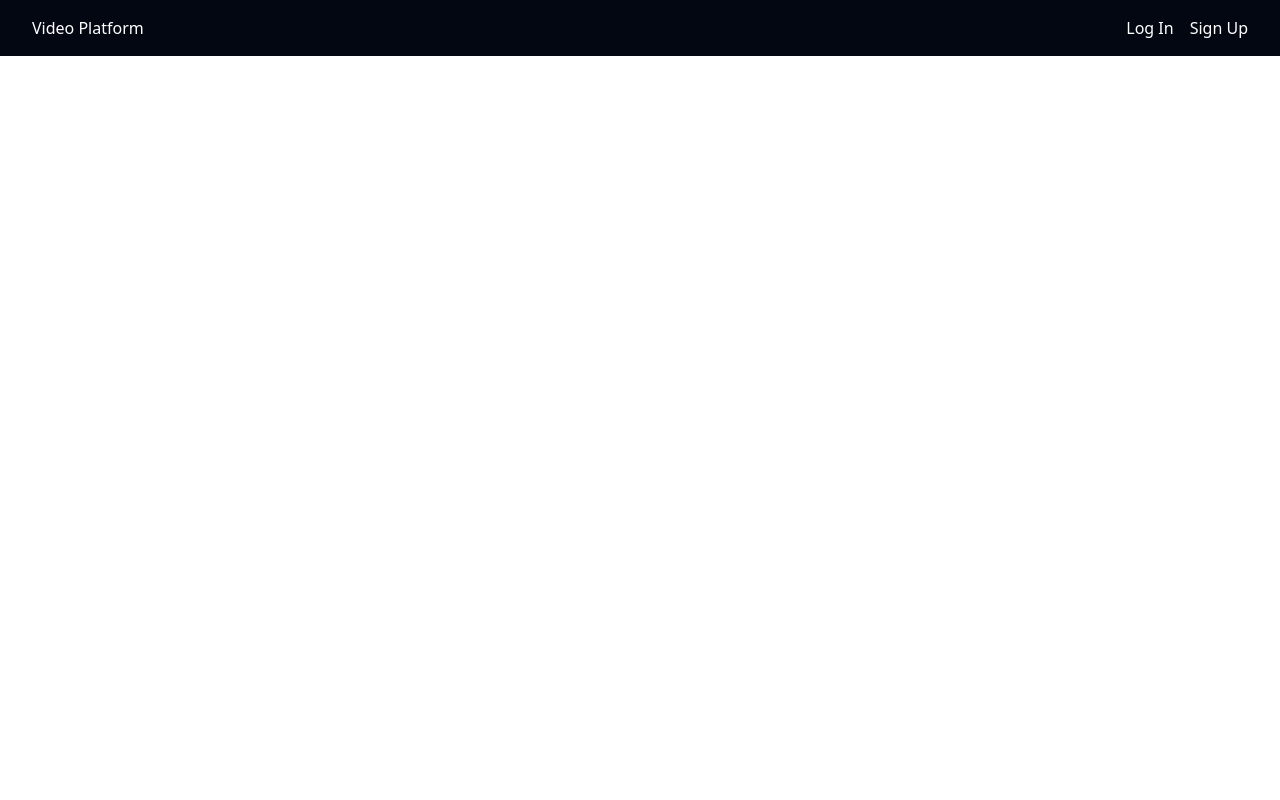
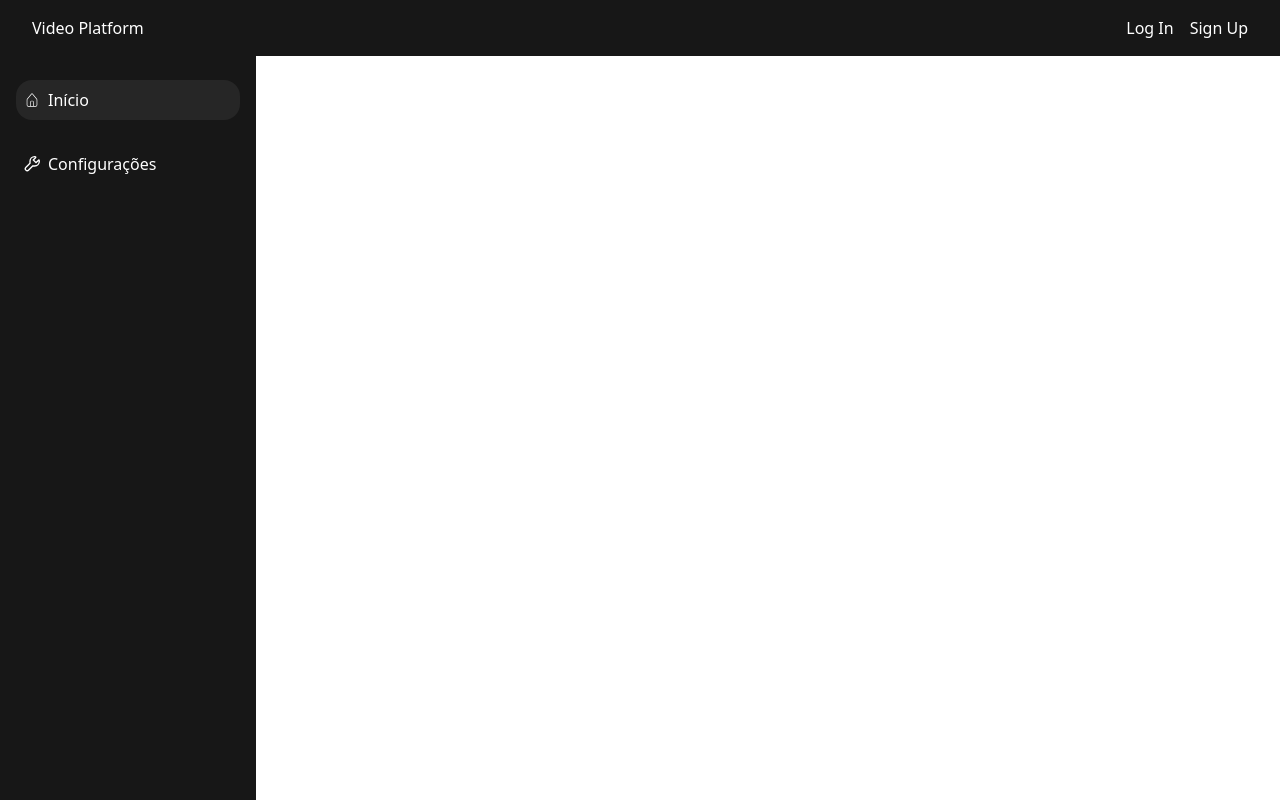
Before and after one commit to TawanGit/videofront, a Next.js app: page / in a window 1280 px wide. Built offline with nearby package versions, Linux system fonts and the light colour scheme.

Commit message:
feat: adding side bar

```diff
--- a/src/app/layout.tsx
+++ b/src/app/layout.tsx
@@ -2,6 +2,7 @@ import type { Metadata } from "next";
 import { Geist, Geist_Mono } from "next/font/google";
 import "./globals.css";
 import Header from "@/components/header";
+import SideBar from "@/components/sideBar";
 
 const geistSans = Geist({
   variable: "--font-geist-sans",
@@ -29,6 +30,7 @@ export default function RootLayout({
         className={`${geistSans.variable} ${geistMono.variable} antialiased`}
       >
         <Header />
+        <SideBar />
         {children}
       </body>
     </html>
--- a/src/app/page.tsx
+++ b/src/app/page.tsx
@@ -1,5 +1,5 @@
 import Image from "next/image";
 
 export default function Home() {
-  return <div></div>;
+  return <div className="py-4 px-4"></div>;
 }
--- a/src/components/header.tsx
+++ b/src/components/header.tsx
@@ -5,7 +5,7 @@ import SignInModal from "./signInModal";
 export default function Header() {
   const [openLogin, setOpenLogin] = useState(false);
   return (
-    <div className=" text-white p-4 bg-gray-950 flex justify-between px-8">
+    <div className=" text-white p-4 bg-neutral-900 flex justify-between px-8">
       <p>Video Platform</p>
       <div className="flex items-center gap-4">
         <button onClick={() => setOpenLogin(true)}>Log In</button>
--- /dev/null
+++ b/src/components/sideBar.tsx
@@ -0,0 +1,33 @@
+"use client";
+import { usePathname } from "next/navigation";
+import { useState } from "react";
+import { CiHome } from "react-icons/ci";
+import { GrConfigure } from "react-icons/gr";
+
+export default function SideBar() {
+  const pathName = usePathname();
+
+  return (
+    <nav className="hidden lg:flex flex-col gap-2 fixed top-14 left-0 h-[calc(100vh-56px)] w-64 text-white bg-neutral-900 overflow-auto px-4 py-6">
+      <div className="mb-4">
+        <p
+          className={`flex  items-center gap-2 py-2 px-2 rounded-2xl  cursor-pointer hover:bg-neutral-700 ${
+            pathName === "/" && "bg-neutral-800"
+          }`}
+        >
+          <CiHome />
+          Início
+        </p>
+      </div>
+      <p
+        className={`flex  items-center gap-2 py-2 px-2 rounded-2xl     cursor-pointer hover:bg-neutral-700 ${
+          pathName === "config" && "bg-neutral-800"
+        }`}
+      >
+        <GrConfigure />
+        Configurações
+      </p>
+      {/* Add more nav items here */}
+    </nav>
+  );
+}
```
Also changed, not shown: package.json (+5 -4 lines), 1 other file (tests, documents, lock files or other folders).
